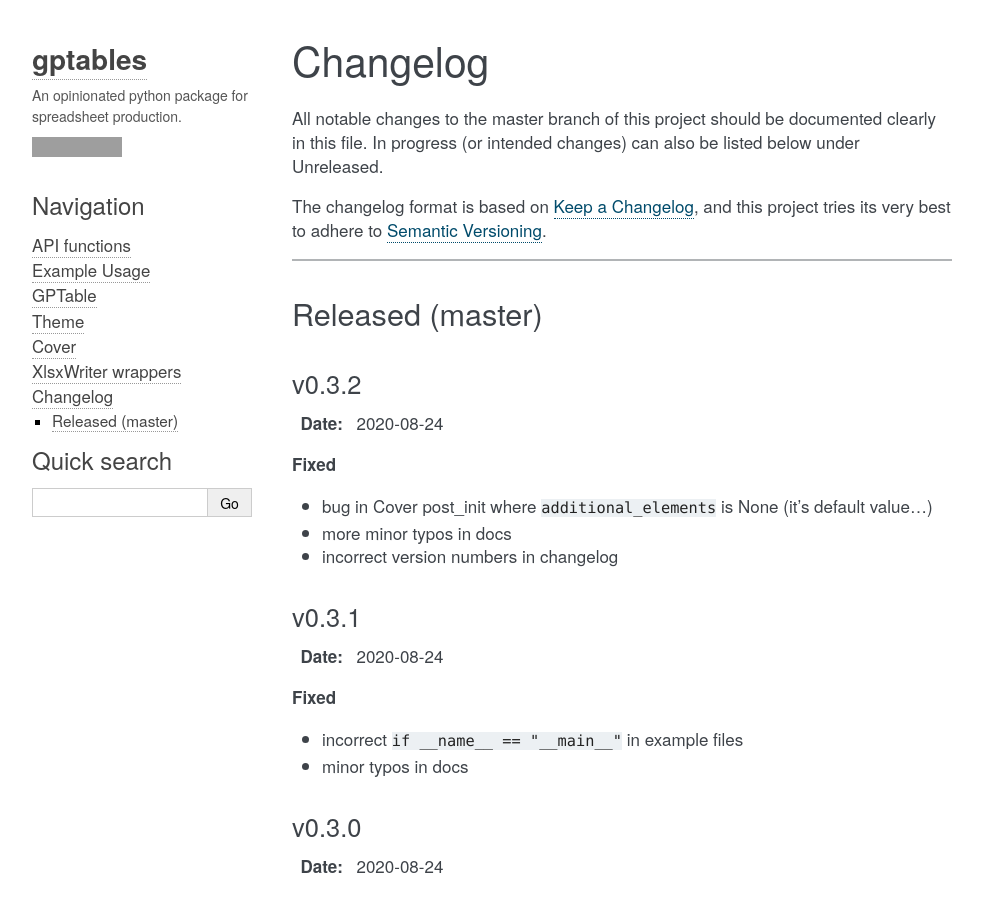
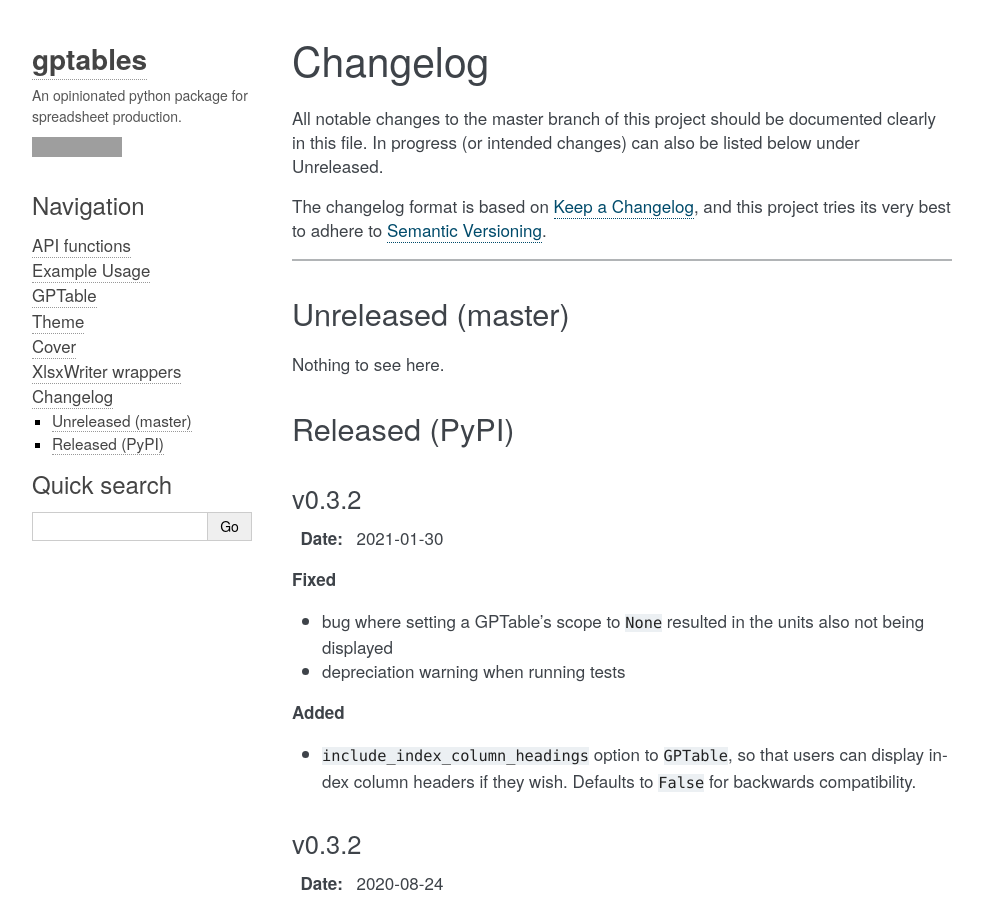
Before and after one commit to best-practice-and-impact/gptables, a Sphinx documentation site: the page built from docs/source/changelog.rst, in a window 1280 px wide and 900 px high. Shown: the whole window, without its empty margins (138-1120 px from the left). Built offline with Sphinx 7.4.7, drawn with Linux system fonts in a browser that asks for light colours; the version number could not be read and is left out; grey boxes are pictures that could not be loaded.

Commit message:
Bump version 0.3.5 -> 0.4.0

```diff
--- a/docs/source/changelog.rst
+++ b/docs/source/changelog.rst
@@ -12,9 +12,28 @@ and this project tries its very best to adhere to
 
 ------------------------------------------------------------------------
 
+Unreleased (master)
+===================
 
-Released (master)
-=================
+Nothing to see here.
+
+
+Released (PyPI)
+===============
+
+v0.3.2
+------
+:Date: 2021-01-30
+
+**Fixed**
+
+* bug where setting a GPTable's scope to ``None`` resulted in the units also not being displayed
+* depreciation warning when running tests
+
+**Added**
+
+* ``include_index_column_headings`` option to ``GPTable``, so that users can display index column headers if they wish. Defaults to ``False`` for backwards compatibility.
+
 
 v0.3.2
 ------
--- a/docs/source/doc.gptable.rst
+++ b/docs/source/doc.gptable.rst
@@ -12,6 +12,9 @@ The supported table elements are represented like this in the output `.xlsx` fil
 
 Where you do not want to include an element, but no default is defined for that parameter,
 pass ``None`` to the relevant parameter when creating a ``GPTable`` instance.
+
+By default, index column headings are not displayed in the output.
+Set ``include_index_column_headings`` to ``True`` to show these headings.
 
 
 Notes and Annotations
```
Also changed, not shown: 1 other file.
